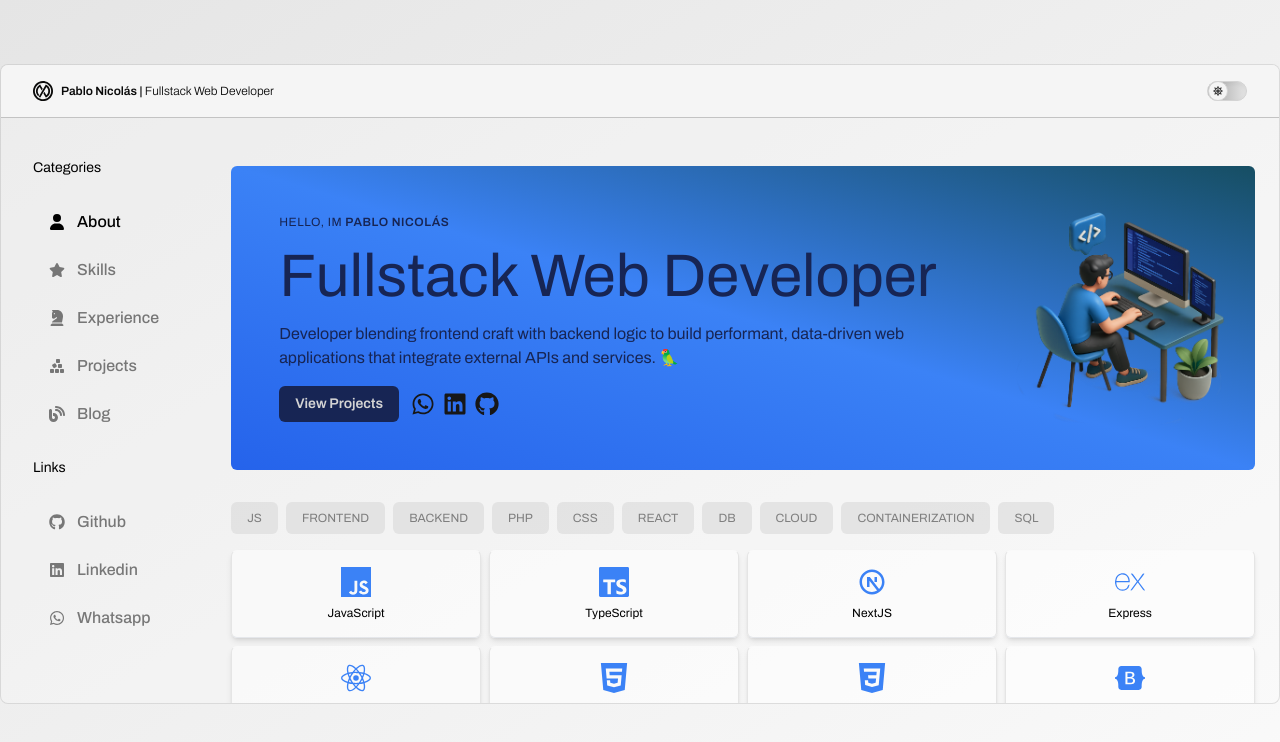
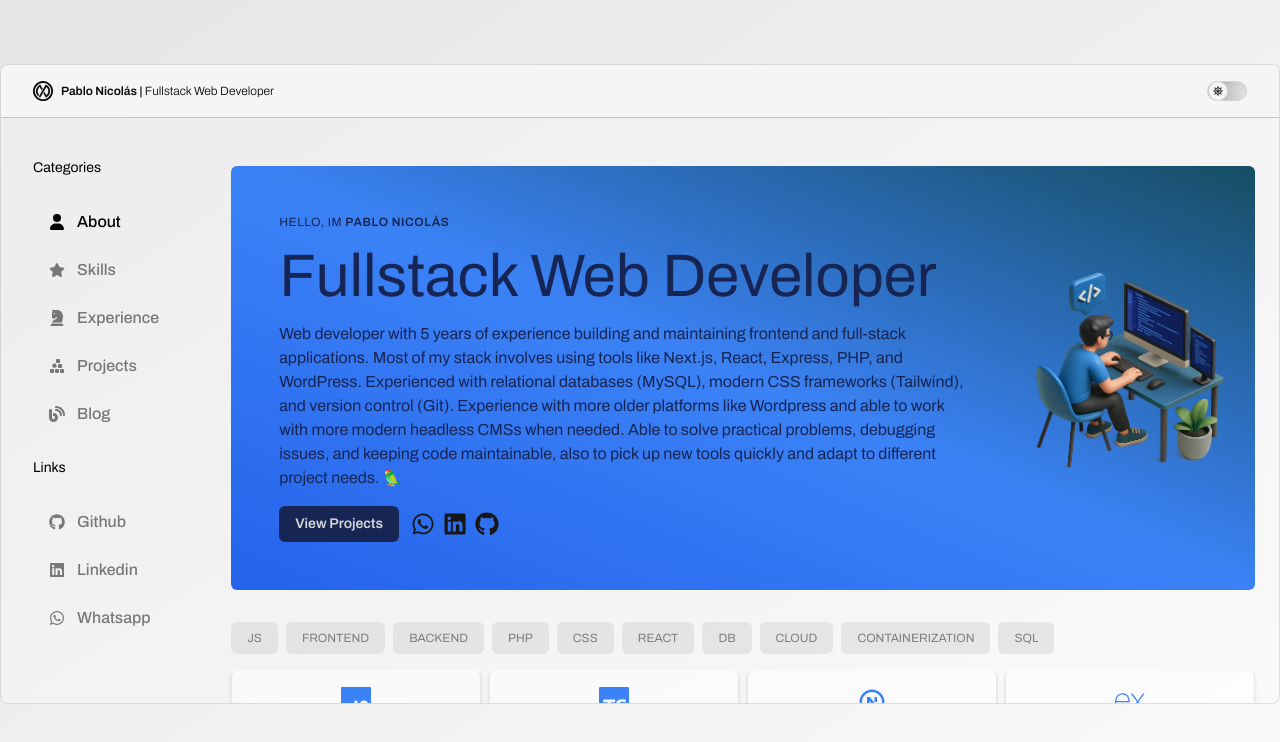
Before and after one commit to pncar/PortfolioNext, a Next.js app: page / in a window 1280 px wide. Shown: the top 742 px of the page. Built offline with nearby package versions, Linux system fonts and the light colour scheme.

Commit message:
changed home text

```diff
--- a/src/app/page.tsx
+++ b/src/app/page.tsx
@@ -12,7 +12,7 @@ export default function Home() {
           <div className="flex flex-col w-full space-y-2 md:space-y-4 p-2 md:p-8 text-brand-950">
             <p className="text-xs uppercase tracking-wider">Hello, Im <span className="font-sans font-semibold">Pablo Nicolás</span></p>
             <h1 className="text-5xl md:text-6xl">Fullstack Web Developer</h1>
-            <p>Developer blending frontend craft with backend logic to build performant, data-driven web applications that integrate external APIs and services. 🦜</p>
+            <p>Web developer with 5 years of experience building and maintaining frontend and full-stack applications. Most of my stack involves using tools like Next.js, React, Express, PHP, and WordPress. Experienced with relational databases (MySQL), modern CSS frameworks (Tailwind), and version control (Git). Experience with more older platforms like Wordpress and able to work with more modern headless CMSs when needed. Able to solve practical problems, debugging issues, and keeping code maintainable, also to pick up new tools quickly and adapt to different project needs. 🦜</p>
             <div className="flex items-center gap-x-3">
               <div className="flex gap-x-2 font-semibold text-primary-300">
                 <Link href="/projects" className="p-2 px-4 rounded-md bg-brand-950 hover:bg-brand-800 text-sm cursor-pointer  transition-all">View Projects</Link>
```
